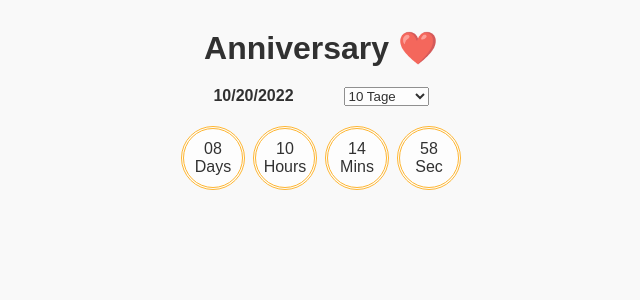
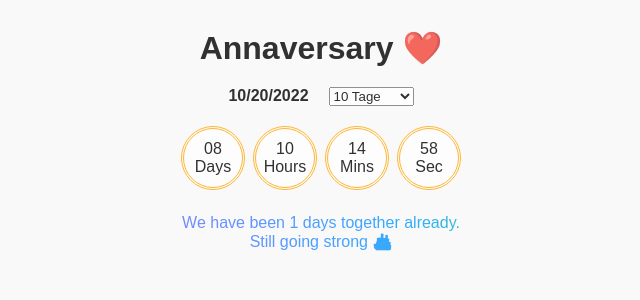
Before and after one commit to Glup3/anniversary-countdown, a React (Vite) app: page / in a window 1280 px wide. Shown: the top 300 px of the page, without its empty margins (319-959 px from the left). Built offline with nearby package versions, Linux system fonts and the light colour scheme.

Commit message:
add total day counter

```diff
--- a/index.html
+++ b/index.html
@@ -4,7 +4,7 @@
         <meta charset="UTF-8" />
         <link rel="icon" type="image/svg+xml" href="/vite.svg" />
         <meta name="viewport" content="width=device-width, initial-scale=1.0" />
-        <title>Anna ❤️</title>
+        <title>Anna ❤️❤️</title>
     </head>
     <body>
         <div id="root"></div>
--- a/src/App.tsx
+++ b/src/App.tsx
@@ -1,5 +1,6 @@
 import React, { useState } from 'react'
 import { CountdownTimer } from './CountdownTimer'
+import { TotalDaysCounter } from './TotalDaysCounter'
 
 const ANNIVERSARY_DATE = new Date(2022, 9, 20)
 const ANNIVERSARY_MILESTONES: { days: number; text: string }[] = [
@@ -12,7 +13,7 @@ const ANNIVERSARY_MILESTONES: { days: number; text: string }[] = [
         text: '10 Tage',
     },
     {
-        days: 30,
+        days: 31,
         text: '1 Monat',
     },
     {
@@ -57,6 +58,8 @@ function App() {
     const [selectedMilestoneIndex, setSelectedMilestoneIndex] = useState<number>(getLatestMilestone(ANNIVERSARY_DATE))
     const targetDate = addDays(ANNIVERSARY_DATE, ANNIVERSARY_MILESTONES[selectedMilestoneIndex].days)
 
+    console.log('what')
+
     const onMilestoneChange = (e: React.ChangeEvent<HTMLSelectElement>) => {
         setSelectedMilestoneIndex(Number(e.target.value))
     }
@@ -74,7 +77,7 @@ function App() {
                     marginBottom: '20px',
                 }}
             >
-                Anniversary ❤️
+                Annaversary ❤️
             </h1>
 
             <div
@@ -84,7 +87,7 @@ function App() {
             >
                 <span
                     style={{
-                        marginRight: '50px',
+                        marginRight: '20px',
                         fontWeight: 'bold',
                     }}
                 >
@@ -100,6 +103,8 @@ function App() {
             </div>
 
             <CountdownTimer targetDate={targetDate} />
+
+            <TotalDaysCounter startDate={ANNIVERSARY_DATE} />
         </div>
     )
 }
--- a/src/CountdownUnit.tsx
+++ b/src/CountdownUnit.tsx
@@ -3,6 +3,12 @@ import React, { FC } from 'react'
 interface CountdownUnitProps {
     time: number
     text: string
+}
+
+function getBorderColor(time: number) {
+    if (time == 0) return 'red'
+    if (time <= 5) return 'green'
+    return 'orange'
 }
 
 export const CountdownUnit: FC<CountdownUnitProps> = ({ time, text }) => {
@@ -18,7 +24,7 @@ export const CountdownUnit: FC<CountdownUnitProps> = ({ time, text }) => {
                 margin: '0px 4px',
                 padding: '4px',
                 borderRadius: '50%',
-                borderColor: 'orange',
+                borderColor: getBorderColor(time),
                 borderStyle: 'double',
                 borderWidth: 'medium',
                 backgroundColor: '#ffffff',
--- /dev/null
+++ b/src/TotalDaysCounter.css
@@ -0,0 +1,21 @@
+/** thanks https://stackoverflow.com/a/54702294 */
+
+.rainbow {
+    background: linear-gradient(to right, #6666ff, #0099ff, #00ff00, #ff3399, #6666ff);
+    -webkit-background-clip: text;
+    background-clip: text;
+    color: transparent;
+    animation: rainbow_animation 6s ease-in-out infinite;
+    background-size: 400% 100%;
+}
+
+@keyframes rainbow_animation {
+    0%,
+    100% {
+        background-position: 0 0;
+    }
+
+    50% {
+        background-position: 100% 0;
+    }
+}
--- /dev/null
+++ b/src/TotalDaysCounter.tsx
@@ -0,0 +1,25 @@
+import React, { FC } from 'react'
+import './TotalDaysCounter.css'
+
+interface TotalDaysCounterProps {
+    startDate: Date
+}
+
+const daysTogether = (startDate: Date) => (new Date().getTime() - startDate.getTime()) / (1000 * 60 * 60 * 24)
+
+export const TotalDaysCounter: FC<TotalDaysCounterProps> = ({ startDate }) => {
+    return (
+        <div
+            style={{
+                marginTop: '24px',
+                textAlign: 'center',
+            }}
+            className="rainbow"
+        >
+            <span>We have been {Math.floor(daysTogether(startDate))} days together already.</span>
+            <div>
+                <span>Still going strong 🚢</span>
+            </div>
+        </div>
+    )
+}
```
